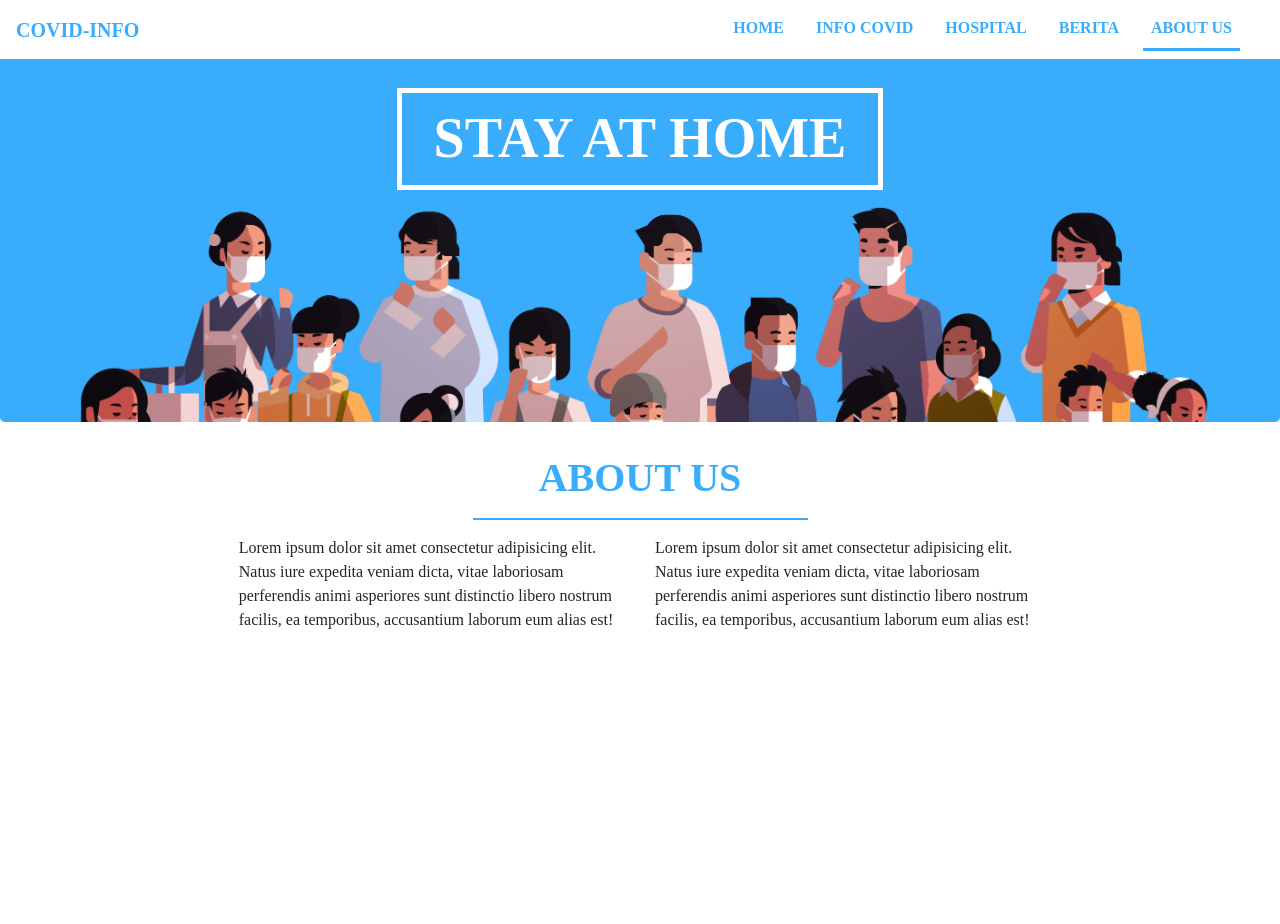
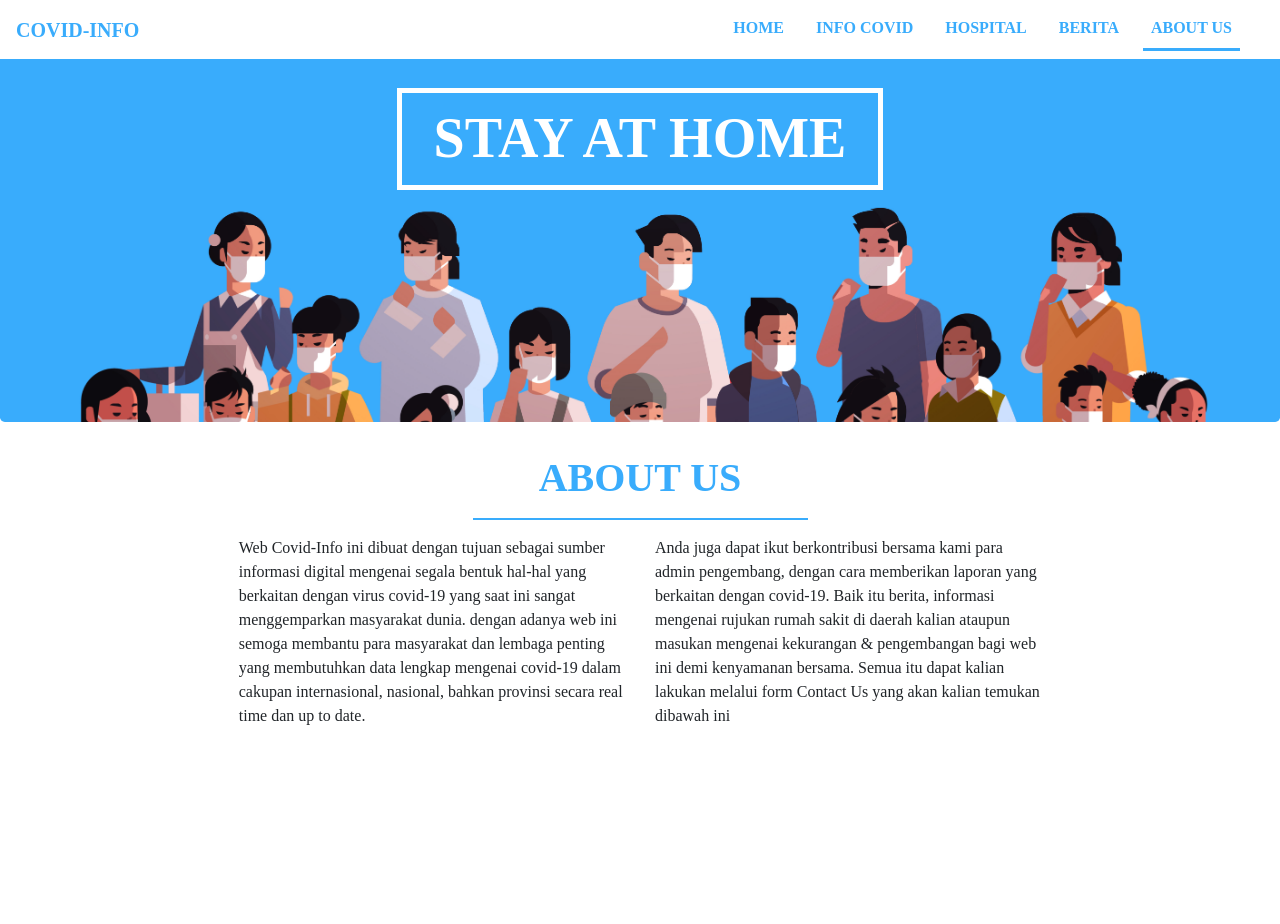
Before and after one commit to IrhamGhani22/WebCovid19, a Laravel app: page /about in a window 1280 px wide. Shown: the top 924 px of the page. Run offline with Laravel 8, Linux system fonts and the light colour scheme.

Commit message:
FIX + Content About

```diff
--- a/resources/views/about.blade.php
+++ b/resources/views/about.blade.php
@@ -31,12 +31,12 @@
             <div class="row w-75 ml-auto mr-auto">
                 <div class="col-md-6">
                     <p class="pKiri">
-                        Lorem ipsum dolor sit amet consectetur adipisicing elit. Natus iure expedita veniam dicta, vitae laboriosam perferendis animi asperiores sunt distinctio libero nostrum facilis, ea temporibus, accusantium laborum eum alias est!
+                        Web Covid-Info ini dibuat dengan tujuan sebagai sumber informasi digital mengenai segala bentuk hal-hal yang berkaitan dengan virus covid-19 yang saat ini sangat menggemparkan masyarakat dunia. dengan adanya web ini semoga membantu para masyarakat dan lembaga penting yang membutuhkan data lengkap mengenai covid-19 dalam cakupan internasional, nasional, bahkan provinsi secara real time dan up to date.
                     </p>
                 </div>
                 <div class="col-md-6">
                     <p class=" pKanan">
-                        Lorem ipsum dolor sit amet consectetur adipisicing elit. Natus iure expedita veniam dicta, vitae laboriosam perferendis animi asperiores sunt distinctio libero nostrum facilis, ea temporibus, accusantium laborum eum alias est!
+                        Anda juga dapat ikut berkontribusi bersama kami para admin pengembang, dengan cara memberikan laporan yang berkaitan dengan covid-19. Baik itu berita, informasi mengenai rujukan rumah sakit di daerah kalian ataupun masukan mengenai kekurangan & pengembangan bagi web ini demi kenyamanan bersama. Semua itu dapat kalian lakukan melalui form Contact Us yang akan kalian temukan dibawah ini
                     </p>
                 </div>
             </div>
```
